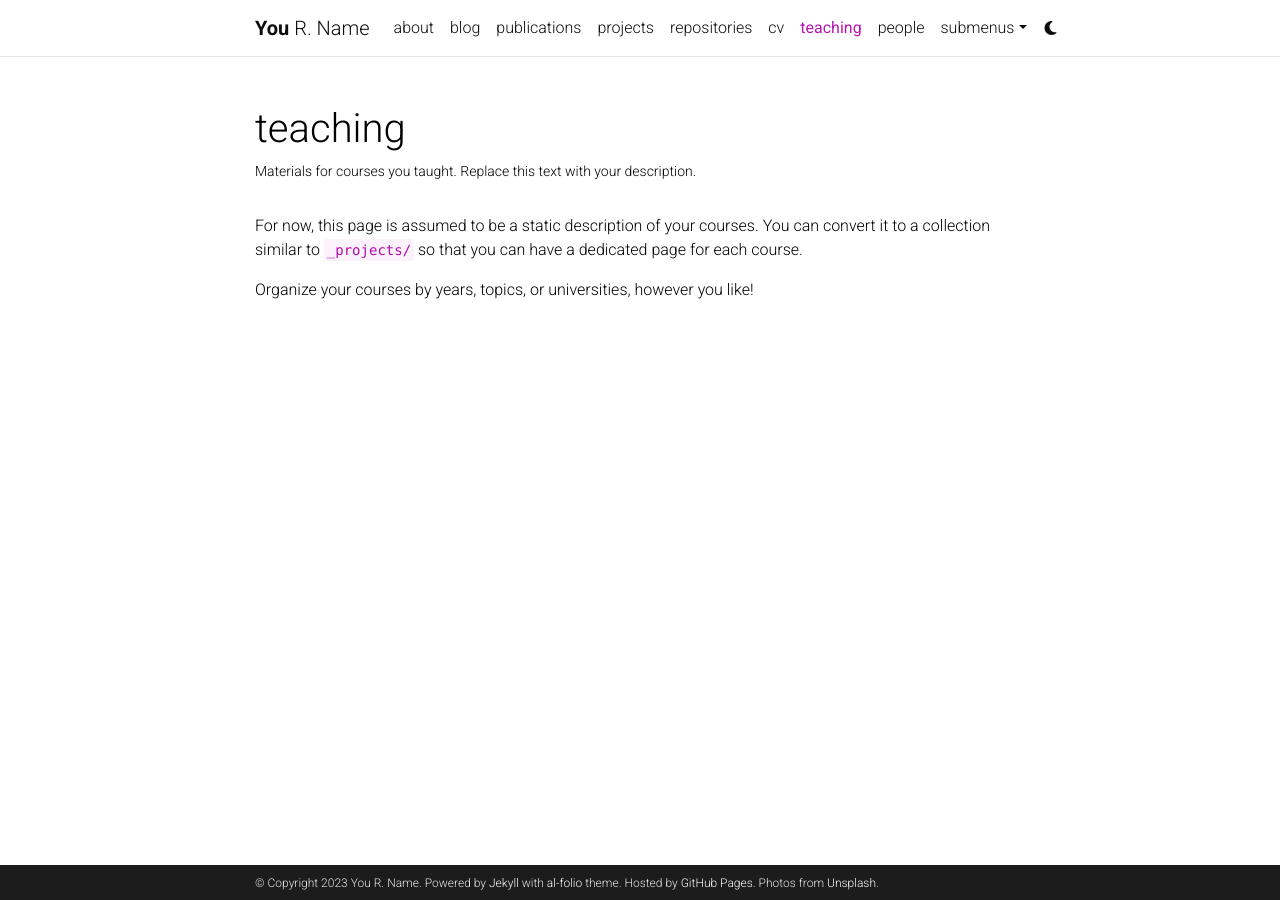
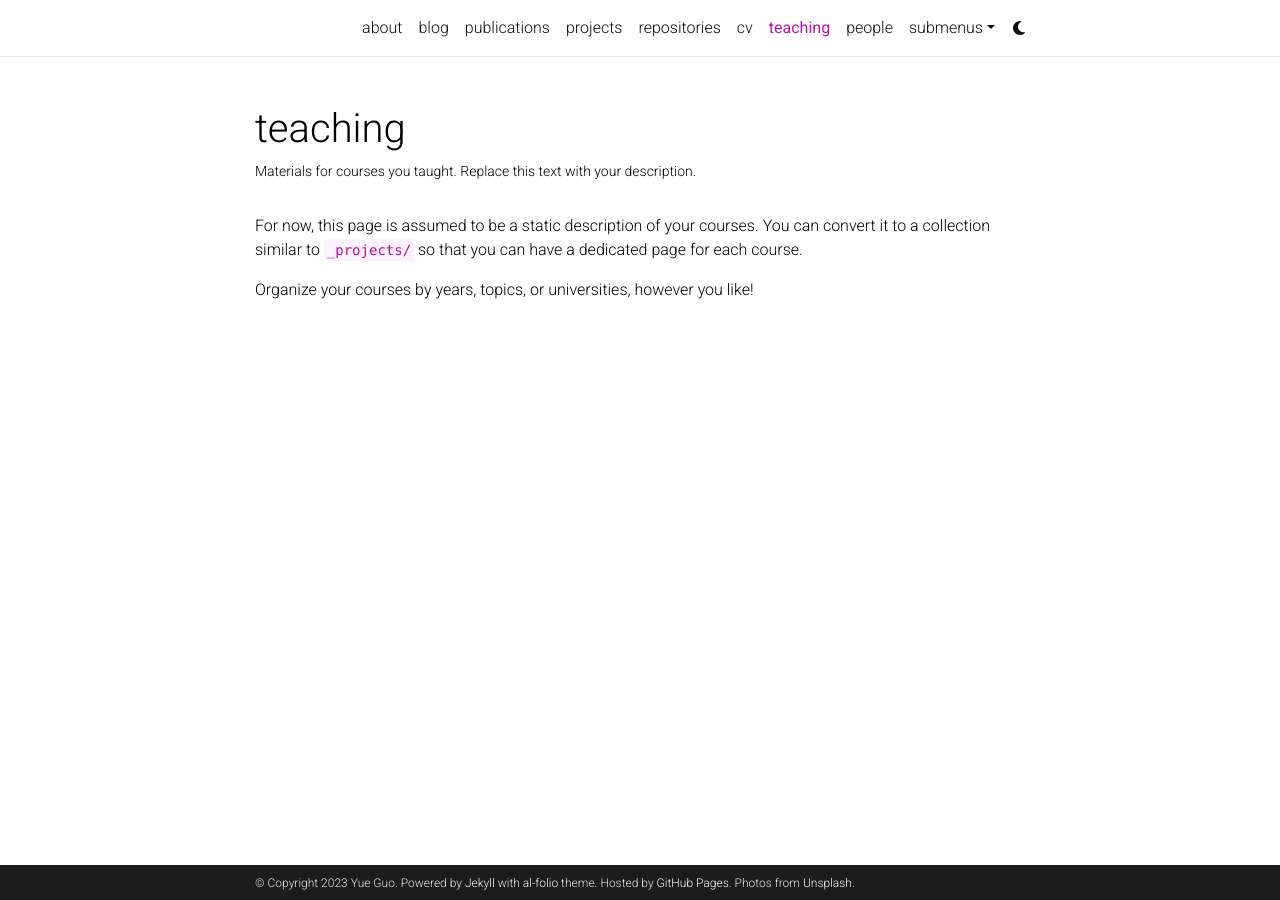
Before and after one commit to yueguo-50/yueguo-50.github.io, a Jekyll site: the page built from _pages/teaching.md, in a window 1280 px wide. Built offline with Jekyll 4.4.1, drawn with Linux system fonts in a browser that asks for light colours; comment, search, counter and statistics services are not loaded; a style sheet for code colours, icons or effects is not loaded.

Commit message:
modified:   _config.yml

```diff
--- a/_config.yml
+++ b/_config.yml
@@ -2,11 +2,11 @@
 # Site settings
 # -----------------------------------------------------------------------------
 
-title: blank # the website title (if blank, full name will be used instead)
-first_name: You
-middle_name: R.
-last_name: Name
-email: you@example.com
+title:  # the website title (if blank, full name will be used instead)
+first_name: Yue
+middle_name:
+last_name: Guo
+email: yueguo.name@gmail.com
 description: > # the ">" symbol means to ignore newlines until "footer_text:"
   A simple, whitespace theme for academics. Based on [*folio](https://github.com/bogoli/-folio) design.
 footer_text: >
@@ -18,8 +18,8 @@
 lang: en # the language of your site (for example: en, fr, cn, ru, etc.)
 icon: ⚛️  # the emoji used as the favicon (alternatively, provide image name in /assets/img/)
 
-url: https://alshedivat.github.io # the base hostname & protocol for your site
-baseurl: /al-folio # the subpath of your site, e.g. /blog/
+url: https://yueguo-50.github.io # the base hostname & protocol for your site
+baseurl:  # the subpath of your site, e.g. /blog/
 last_updated: false # set to true if you want to display last updated in the footer
 impressum_path:  # set to path to include impressum link in the footer, use the same path as permalink in a page, helps to conform with EU GDPR
 
```
